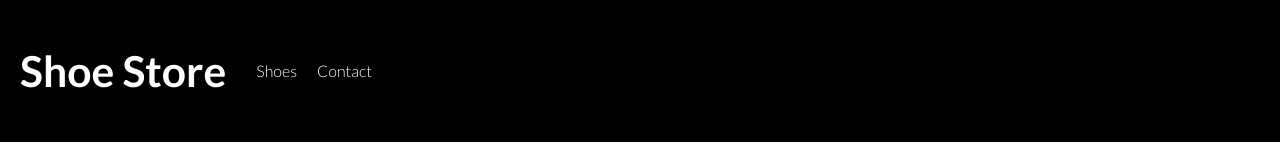
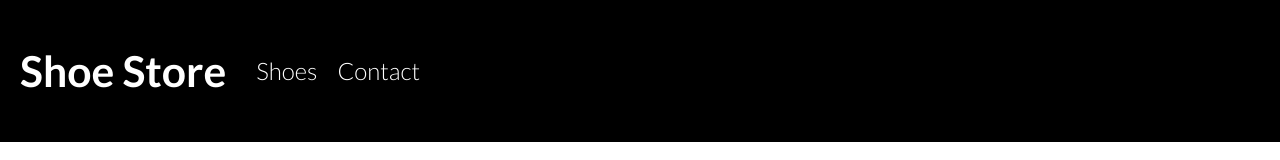
Before and after one commit to snappydevlpr/shoe-store, an Angular app: page / in a window 1280 px wide. Shown: the top 160 px of the page. Built offline with nearby package versions, Linux system fonts and the light colour scheme.

Commit message:
adjust menu button text size

```diff
--- a/src/app/navbar/navbar.component.css
+++ b/src/app/navbar/navbar.component.css
@@ -28,11 +28,13 @@ nav{
     height: 50px;
 }
 
-
-
 @media only screen and (max-width: 2560px)  {
     #site-title{
         font-size: 42pt;
+    }
+
+    .menu-buttons{
+        font-size: 26pt;
     }
 
     #menu-button{
@@ -46,6 +48,10 @@ nav{
         font-size: 32pt;
     }
 
+    .menu-buttons{
+        font-size: 18pt;
+    }
+
     #menu-button{
         display: none;
     }
@@ -57,6 +63,10 @@ nav{
         font-size: 28pt;
     }
 
+    .menu-buttons{
+        font-size: 14pt;
+    }
+
     #menu-button{
         display: none;
     }
@@ -66,6 +76,10 @@ nav{
 @media only screen and (max-width: 768px)  {
     #site-title{
         font-size: 24pt;
+    }
+
+    .menu-buttons{
+        font-size: 14pt;
     }
 
     #menu-button{
@@ -81,6 +95,7 @@ nav{
     #site-title{
         font-size: 24pt;
     }
+
 
     #menu-text{
         display: none;
```
